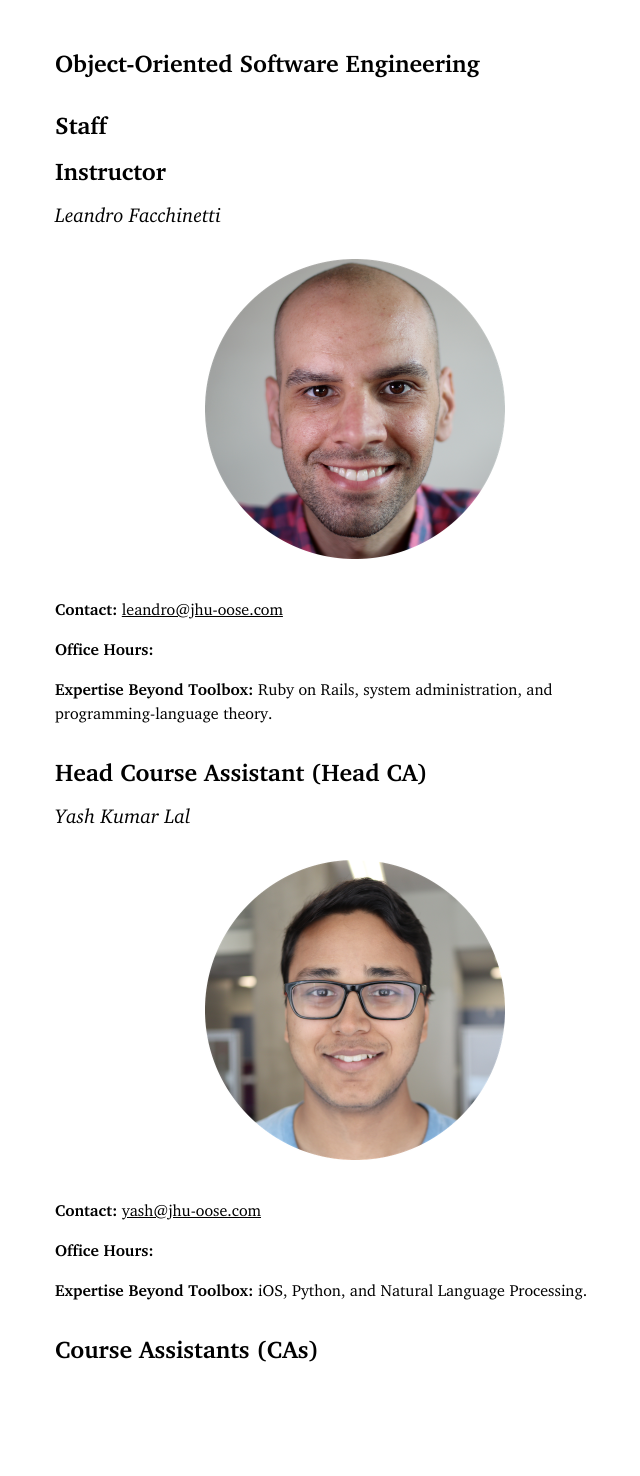
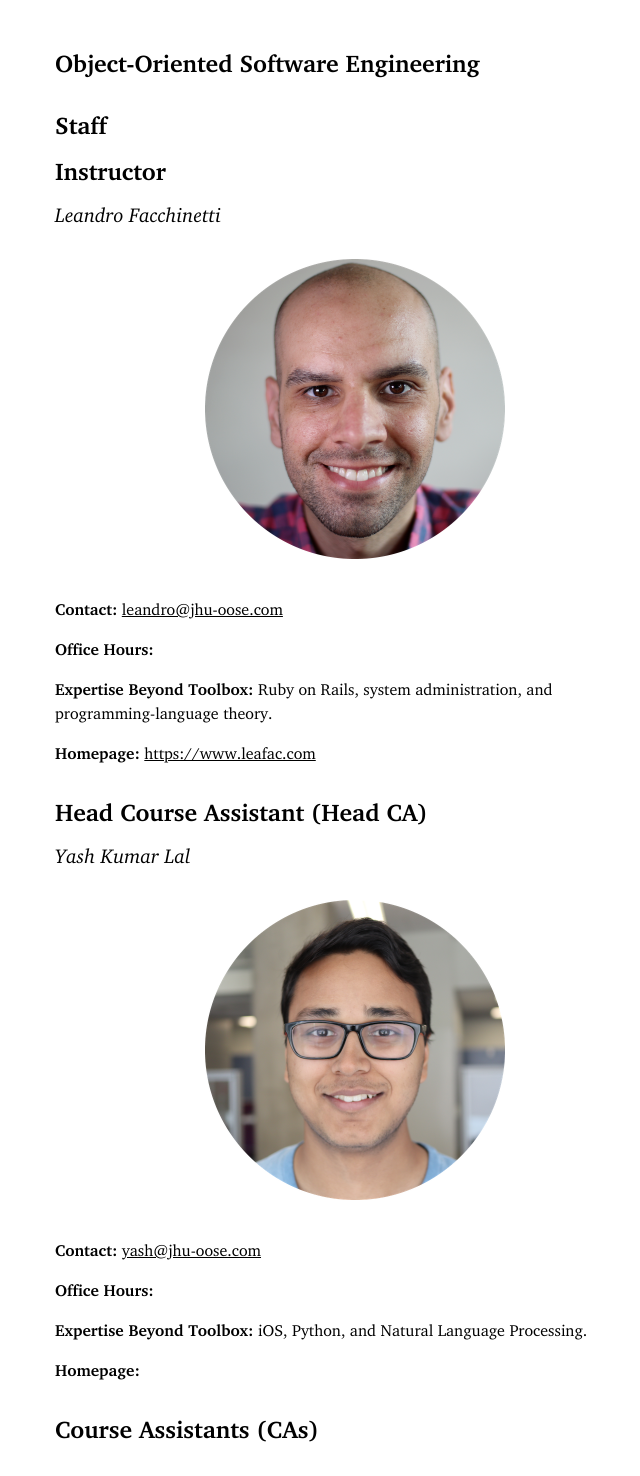
Before and after one commit to skemper/www.jhu-oose.com, a Jekyll site: the page built from staff/index.md, in a window 1280 px wide. Shown: the whole page, without its empty margins (285-925 px from the left). Built offline with Jekyll 4.4.1, drawn with Linux system fonts in a browser that asks for light colours; our own code applies the rules of GitHub Pages for plain Markdown files; before the commit the page ends 1396 px from its top, so only the background shows below that.

Commit message:
Add homepage

```diff
--- a/staff/index.md
+++ b/staff/index.md
@@ -17,6 +17,8 @@ Leandro Facchinetti
 
 **Expertise Beyond Toolbox:** Ruby on Rails, system administration, and programming-language theory.
 
+**Homepage:** <https://www.leafac.com>
+
 Head Course Assistant (Head CA)
 ===============================
 
@@ -33,6 +35,8 @@ Yash Kumar Lal
 
 **Expertise Beyond Toolbox:** iOS, Python, and Natural Language Processing.
 
+**Homepage:** <!-- TODO: -->
+
 Course Assistants (CAs)
 =======================
 
```
